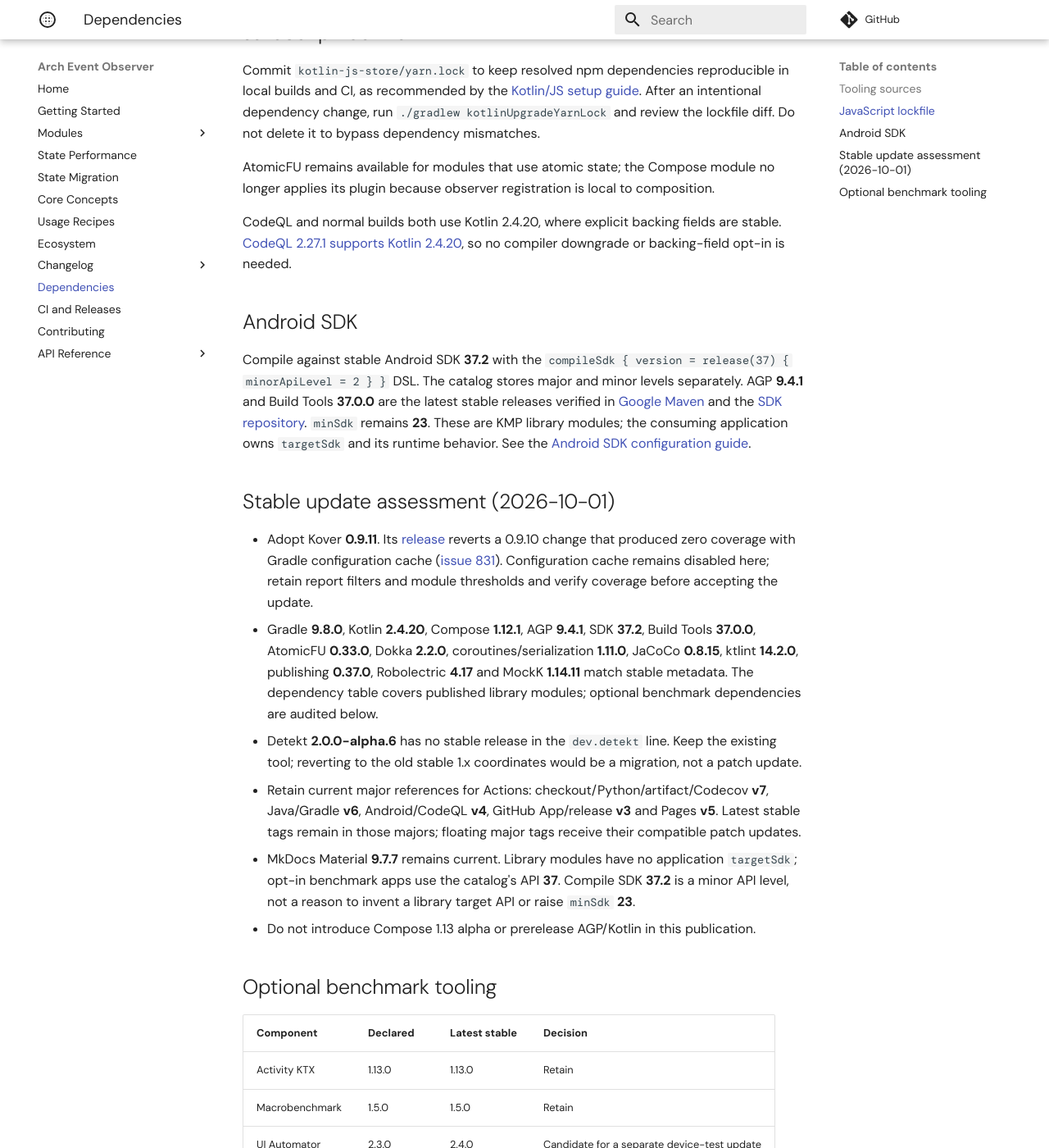
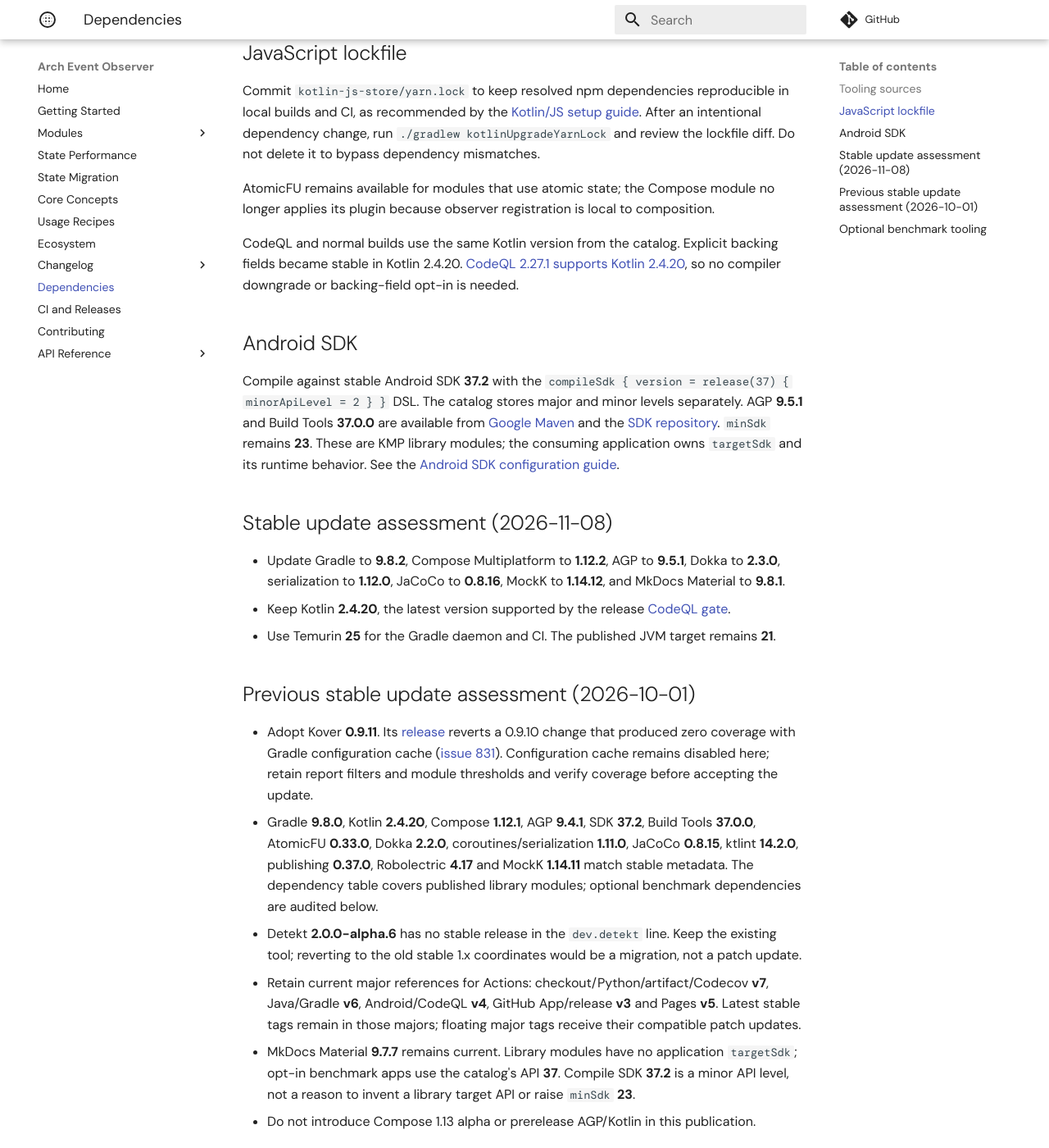
Before and after one commit to matheus-corregiari/arch-event-observer, an MkDocs documentation site: the page built from docs/dependencies.md, in a window 1280 px wide and 1400 px high, scrolled down 1944 px. Shown: the whole window at 82% size. Built offline with MkDocs 1.6.1 and Material for MkDocs 9.7.7, drawn with Linux system fonts in a browser that asks for light colours; some web fonts are replaced; comment, search, counter and statistics services are not loaded; some of the changed text lies outside the part shown.

Commit message:
build: adopt Java 25 and refresh release dependencies

```diff
--- a/docs/dependencies.md
+++ b/docs/dependencies.md
@@ -1,26 +1,27 @@
 # Dependencies
 
-Audited against Maven Central, Google Maven and the Gradle Plugin Portal on 2026-10-01 for `3.0.0`.
+Audited against Maven Central, Google Maven and the Gradle Plugin Portal on 2026-11-08 for `3.1.0`.
 Runtime dependencies and AGP use stable releases. Detekt retains its existing alpha line.
-Gradle **9.8.0**, JDK **21**, Kover **0.9.11**, MkDocs Material **9.7.7**.
+Gradle **9.8.2**, JDK **25**, Kover **0.9.11**, MkDocs Material **9.8.1**.
+Published JVM bytecode targets Java **21**.
 
 | Alias                                      | Version         | Source                                                                                                                                                                 |
 | ------------------------------------------ | --------------- | ---------------------------------------------------------------------------------------------------------------------------------------------------------------------- |
-| `jetbrains-dokka`                          | `2.2.0`         | [Metadata](https://repo.maven.apache.org/maven2/org/jetbrains/dokka/dokka-gradle-plugin/maven-metadata.xml)                                                            |
+| `jetbrains-dokka`                          | `2.3.0`         | [Metadata](https://repo.maven.apache.org/maven2/org/jetbrains/dokka/dokka-gradle-plugin/maven-metadata.xml)                                                            |
 | `jetbrains-plugin`                         | `2.4.20`        | [Metadata](https://repo.maven.apache.org/maven2/org/jetbrains/kotlin/kotlin-gradle-plugin/maven-metadata.xml)                                                          |
 | `jetbrains-multiplatform`                  | `2.4.20`        | [Metadata](https://repo.maven.apache.org/maven2/org/jetbrains/kotlin/multiplatform/org.jetbrains.kotlin.multiplatform.gradle.plugin/maven-metadata.xml)                |
 | `jetbrains-kover`                          | `0.9.11`        | [Metadata](https://repo.maven.apache.org/maven2/org/jetbrains/kotlinx/kover-gradle-plugin/maven-metadata.xml)                                                          |
-| `jetbrains-compose-runtime`                | `1.12.1`        | [Metadata](https://repo.maven.apache.org/maven2/org/jetbrains/compose/runtime/runtime/maven-metadata.xml)                                                              |
-| `jetbrains-compose-animation`              | `1.12.1`        | [Metadata](https://repo.maven.apache.org/maven2/org/jetbrains/compose/animation/animation/maven-metadata.xml)                                                          |
-| `jetbrains-compose-foundation`             | `1.12.1`        | [Metadata](https://repo.maven.apache.org/maven2/org/jetbrains/compose/foundation/foundation/maven-metadata.xml)                                                        |
-| `jetbrains-compose-ui-test`                | `1.12.1`        | [Metadata](https://repo.maven.apache.org/maven2/org/jetbrains/compose/ui/ui-test/maven-metadata.xml)                                                                   |
-| `jetbrains-compose-desktop`                | `1.12.1`        | [Metadata](https://repo.maven.apache.org/maven2/org/jetbrains/compose/desktop/desktop-jvm/maven-metadata.xml)                                                          |
-| `jetbrains-compose-ui-test-junit4-desktop` | `1.12.1`        | [Metadata](https://repo.maven.apache.org/maven2/org/jetbrains/compose/ui/ui-test-junit4-desktop/maven-metadata.xml)                                                    |
+| `jetbrains-compose-runtime`                | `1.12.2`        | [Metadata](https://repo.maven.apache.org/maven2/org/jetbrains/compose/runtime/runtime/maven-metadata.xml)                                                              |
+| `jetbrains-compose-animation`              | `1.12.2`        | [Metadata](https://repo.maven.apache.org/maven2/org/jetbrains/compose/animation/animation/maven-metadata.xml)                                                          |
+| `jetbrains-compose-foundation`             | `1.12.2`        | [Metadata](https://repo.maven.apache.org/maven2/org/jetbrains/compose/foundation/foundation/maven-metadata.xml)                                                        |
+| `jetbrains-compose-ui-test`                | `1.12.2`        | [Metadata](https://repo.maven.apache.org/maven2/org/jetbrains/compose/ui/ui-test/maven-metadata.xml)                                                                   |
+| `jetbrains-compose-desktop`                | `1.12.2`        | [Metadata](https://repo.maven.apache.org/maven2/org/jetbrains/compose/desktop/desktop-jvm/maven-metadata.xml)                                                          |
+| `jetbrains-compose-ui-test-junit4-desktop` | `1.12.2`        | [Metadata](https://repo.maven.apache.org/maven2/org/jetbrains/compose/ui/ui-test-junit4-desktop/maven-metadata.xml)                                                    |
 | `jetbrains-coroutines-core`                | `1.11.0`        | [Metadata](https://repo.maven.apache.org/maven2/org/jetbrains/kotlinx/kotlinx-coroutines-core/maven-metadata.xml)                                                      |
 | `jetbrains-coroutines-test`                | `1.11.0`        | [Metadata](https://repo.maven.apache.org/maven2/org/jetbrains/kotlinx/kotlinx-coroutines-test/maven-metadata.xml)                                                      |
 | `jetbrains-kotlin-test`                    | `2.4.20`        | [Metadata](https://repo.maven.apache.org/maven2/org/jetbrains/kotlin/kotlin-test/maven-metadata.xml)                                                                   |
-| `jetbrains-serialization-json`             | `1.11.0`        | [Metadata](https://repo.maven.apache.org/maven2/org/jetbrains/kotlinx/kotlinx-serialization-json/maven-metadata.xml)                                                   |
-| `androidx-library`                         | `9.4.1`         | [Metadata](https://dl.google.com/dl/android/maven2/com/android/kotlin/multiplatform/library/com.android.kotlin.multiplatform.library.gradle.plugin/maven-metadata.xml) |
+| `jetbrains-serialization-json`             | `1.12.0`        | [Metadata](https://repo.maven.apache.org/maven2/org/jetbrains/kotlinx/kotlinx-serialization-json/maven-metadata.xml)                                                   |
+| `androidx-library`                         | `9.5.1`         | [Metadata](https://dl.google.com/dl/android/maven2/com/android/kotlin/multiplatform/library/com.android.kotlin.multiplatform.library.gradle.plugin/maven-metadata.xml) |
 | `androidx-arch-coreTesting`                | `2.2.0`         | [Metadata](https://dl.google.com/dl/android/maven2/androidx/arch/core/core-testing/maven-metadata.xml)                                                                 |
 | `androidx-compose-lifecycle`               | `2.11.0`        | [Metadata](https://dl.google.com/dl/android/maven2/androidx/lifecycle/lifecycle-runtime-compose/maven-metadata.xml)                                                    |
 | `androidx-lifecycle-livedata`              | `2.11.0`        | [Metadata](https://dl.google.com/dl/android/maven2/androidx/lifecycle/lifecycle-livedata/maven-metadata.xml)                                                           |
@@ -32,8 +33,8 @@
 | `ktlint`                                   | `14.2.0`        | [Metadata](https://plugins.gradle.org/m2/org/jlleitschuh/gradle/ktlint/org.jlleitschuh.gradle.ktlint.gradle.plugin/maven-metadata.xml)                                 |
 | `vanniktech-publish`                       | `0.37.0`        | [Metadata](https://repo.maven.apache.org/maven2/com/vanniktech/gradle-maven-publish-plugin/maven-metadata.xml)                                                         |
 | `robolectric-test`                         | `4.17`          | [Metadata](https://repo.maven.apache.org/maven2/org/robolectric/robolectric/maven-metadata.xml)                                                                        |
-| `mockk-test-android`                       | `1.14.11`       | [Metadata](https://repo.maven.apache.org/maven2/io/mockk/mockk-android/maven-metadata.xml)                                                                             |
-| `mockk-test-agent`                         | `1.14.11`       | [Metadata](https://repo.maven.apache.org/maven2/io/mockk/mockk/maven-metadata.xml)                                                                                     |
+| `mockk-test-android`                       | `1.14.12`       | [Metadata](https://repo.maven.apache.org/maven2/io/mockk/mockk-android/maven-metadata.xml)                                                                             |
+| `mockk-test-agent`                         | `1.14.12`       | [Metadata](https://repo.maven.apache.org/maven2/io/mockk/mockk/maven-metadata.xml)                                                                                     |
 
 ## Tooling sources
 
@@ -58,21 +59,30 @@
 AtomicFU remains available for modules that use atomic state; the Compose module no
 longer applies its plugin because observer registration is local to composition.
 
-CodeQL and normal builds both use Kotlin 2.4.20, where explicit backing fields are
-stable. [CodeQL 2.27.1 supports Kotlin 2.4.20](https://github.blog/changelog/2026-09-25-codeql-2-27-1-adds-c-and-c-query-and-kotlin-2-4-20-support/),
+CodeQL and normal builds use the same Kotlin version from the catalog. Explicit
+backing fields became stable in Kotlin 2.4.20. [CodeQL 2.27.1 supports Kotlin 2.4.20](https://github.blog/changelog/2026-09-25-codeql-2-27-1-adds-c-and-c-query-and-kotlin-2-4-20-support/),
 so no compiler downgrade or backing-field opt-in is needed.
 
 ## Android SDK
 
 Compile against stable Android SDK **37.2** with the `compileSdk { version = release(37) {
 minorApiLevel = 2 } }` DSL. The catalog stores major and minor levels separately.
-AGP **9.4.1** and Build Tools **37.0.0** are the latest stable releases verified in
+AGP **9.5.1** and Build Tools **37.0.0** are available from
 [Google Maven](https://dl.google.com/dl/android/maven2/com/android/tools/build/gradle/maven-metadata.xml)
 and the [SDK repository](https://dl.google.com/android/repository/repository2-3.xml).
 `minSdk` remains **23**. These are KMP library modules; the consuming application owns
 `targetSdk` and its runtime behavior. See the [Android SDK configuration guide](https://developer.android.com/build).
 
-## Stable update assessment (2026-10-01)
+## Stable update assessment (2026-11-08)
+
+- Update Gradle to **9.8.2**, Compose Multiplatform to **1.12.2**,
+  AGP to **9.5.1**, Dokka to **2.3.0**, serialization to **1.12.0**, JaCoCo to **0.8.16**,
+  MockK to **1.14.12**, and MkDocs Material to **9.8.1**.
+- Keep Kotlin **2.4.20**, the latest version supported by the release
+  [CodeQL gate](https://codeql.github.com/docs/codeql-overview/supported-languages-and-frameworks/).
+- Use Temurin **25** for the Gradle daemon and CI. The published JVM target remains **21**.
+
+## Previous stable update assessment (2026-10-01)
 
 - Adopt Kover **0.9.11**. Its [release](https://github.com/Kotlin/kotlinx-kover/releases/tag/v0.9.11)
   reverts a 0.9.10 change that produced zero coverage with Gradle configuration cache
```
Also changed, not shown: CONTRIBUTING.md (+1 -1 lines), README.md (+3 -3 lines), docs/changelog/3.1.0.md (+3 -0 lines), docs/ci.md (+1 -1 lines), docs/contributing.md (+1 -1 lines), 11 other files.
